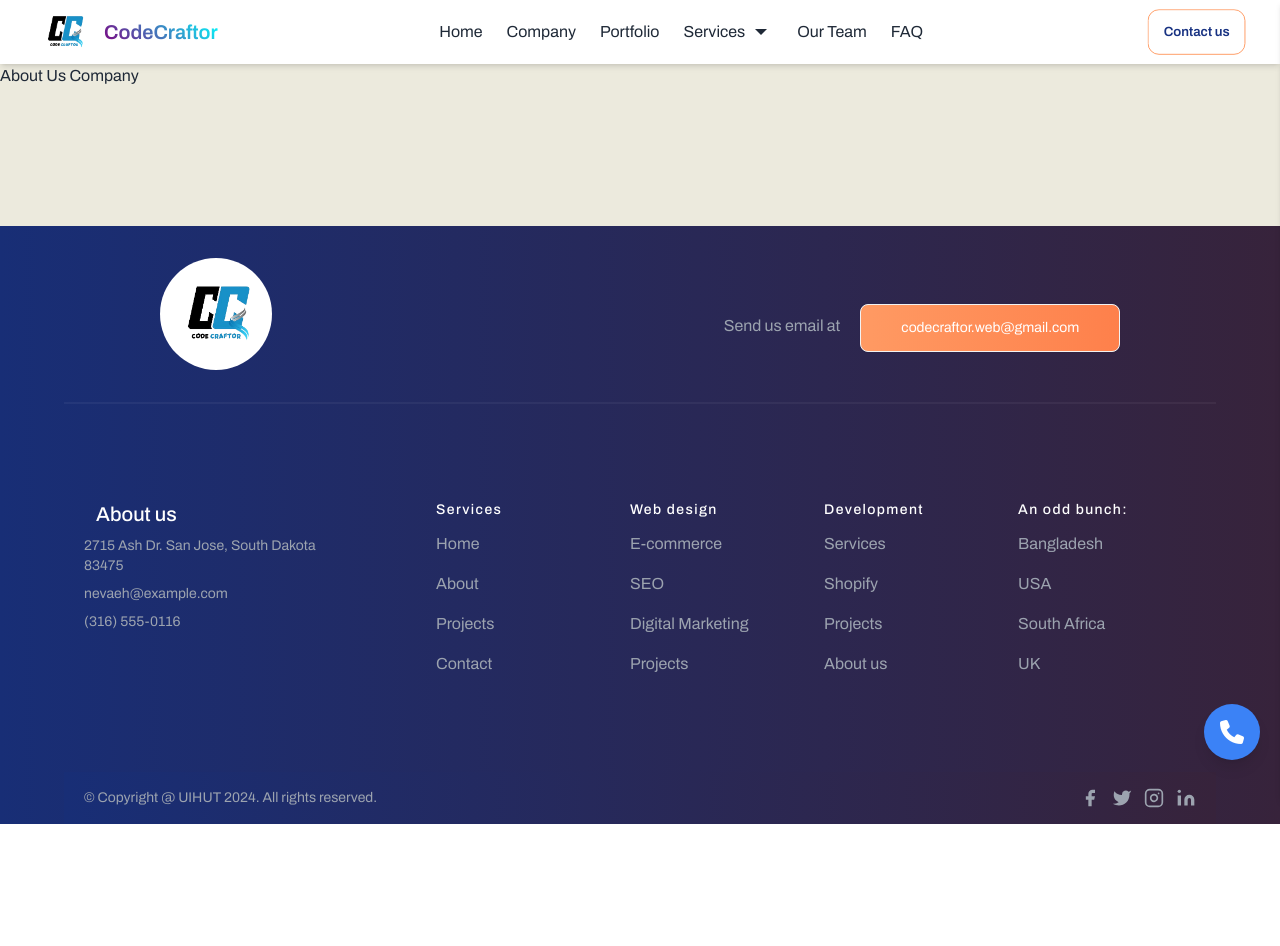
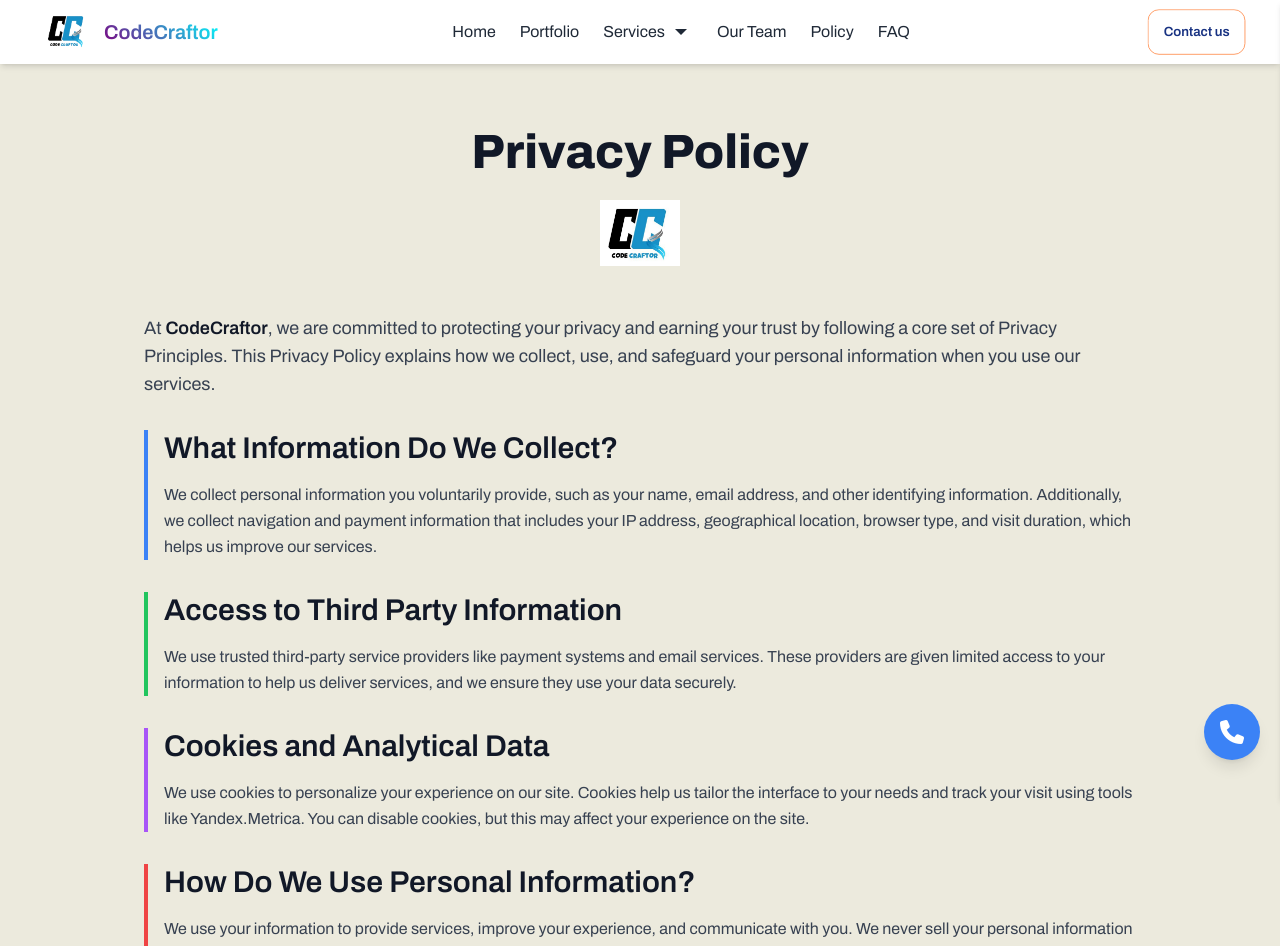
Before and after one commit to arafat20mupi/CodeCraftor, a React (Vite) app: page /company in a window 1280 px wide. Shown: the top 946 px of the page. Before the commit the page ends 824 px from the top, so only its background shows below. Built offline with nearby package versions, Linux system fonts and the light colour scheme.

Commit message:
Policy Added

```diff
--- a/src/component/Pages/Company/Company.jsx
+++ b/src/component/Pages/Company/Company.jsx
@@ -1,9 +1,124 @@
+import logo from '../../../assets/images/Logo.jpeg'
 
 const Company = () => {
     return (
-        <div className="mt-16">
-           About Us Company
-        </div>
+        <>
+            <section className="px-6 md:px-16 lg:px-36 mx-auto text-base text-gray-700 leading-relaxed space-y-8 mt-16 py-16">
+                <div className="text-center mb-12">
+                    <h1 className="text-5xl font-extrabold text-gray-900 mb-4">Privacy Policy</h1>
+                    <div className="mt-6">
+                        <img src={logo} alt="CodeCraftor Logo" className="mx-auto w-20 " />
+                    </div>
+                </div>
+                <p className="text-lg">
+                    At <span className="font-semibold text-gray-900">CodeCraftor</span>, we are committed to protecting
+                    your privacy and earning your trust by following a core set of Privacy Principles. This Privacy Policy
+                    explains how we collect, use, and safeguard your personal information when you use our services.
+                </p>
+
+                <div className="border-l-4 border-blue-500 pl-4">
+                    <h2 className="text-3xl font-semibold text-gray-900 mb-4">What Information Do We Collect?</h2>
+                    <p>
+                        We collect personal information you voluntarily provide, such as your name, email address, and other
+                        identifying information. Additionally, we collect navigation and payment information that includes
+                        your IP address, geographical location, browser type, and visit duration, which helps us improve our
+                        services.
+                    </p>
+                </div>
+
+                <div className="border-l-4 border-green-500 pl-4">
+                    <h2 className="text-3xl font-semibold text-gray-900 mb-4">Access to Third Party Information</h2>
+                    <p>
+                        We use trusted third-party service providers like payment systems and email services. These
+                        providers are given limited access to your information to help us deliver services, and we ensure
+                        they use your data securely.
+                    </p>
+                </div>
+
+                <div className="border-l-4 border-purple-500 pl-4">
+                    <h2 className="text-3xl font-semibold text-gray-900 mb-4">Cookies and Analytical Data</h2>
+                    <p>
+                        We use cookies to personalize your experience on our site. Cookies help us tailor the interface to
+                        your needs and track your visit using tools like Yandex.Metrica. You can disable cookies, but this
+                        may affect your experience on the site.
+                    </p>
+                </div>
+
+                <div className="border-l-4 border-red-500 pl-4">
+                    <h2 className="text-3xl font-semibold text-gray-900 mb-4">How Do We Use Personal Information?</h2>
+                    <p>
+                        We use your information to provide services, improve your experience, and communicate with you. We
+                        never sell your personal information to third parties, and you can opt out of promotional emails at
+                        any time.
+                    </p>
+                </div>
+
+                <div className="border-l-4 border-yellow-500 pl-4">
+                    <h2 className="text-3xl font-semibold text-gray-900 mb-4">Information Disclosure</h2>
+                    <p>
+                        We share your information only with your consent, for legal reasons, or to protect the rights of our
+                        site and users. In cases such as site transfers, mergers, or legal obligations, your information may
+                        be disclosed, but only as necessary.
+                    </p>
+                </div>
+
+                <div className="border-l-4 border-indigo-500 pl-4">
+                    <h2 className="text-3xl font-semibold text-gray-900 mb-4">Data Storage</h2>
+                    <p>
+                        We retain your data as long as it is necessary for providing services. Your personal data is
+                        securely stored with limited access, and sensitive information like login data is encrypted.
+                    </p>
+                </div>
+
+                <div className="border-l-4 border-pink-500 pl-4">
+                    <h2 className="text-3xl font-semibold text-gray-900 mb-4">Final Provisions</h2>
+                    <p>
+                        This Privacy Policy may change at any time, and updates will be posted on our site. By using our
+                        site, you agree to this policy. If you have any questions, please contact us at:
+                    </p>
+
+                    <ul className="list-disc ml-6 space-y-2">
+                        <li>Email (Support): <a
+                            href="mailto:codecraftor.web@gmail.com"
+                            target="_blank"
+                            rel="noopener noreferrer"
+                            className="text-blue-500"
+                        >
+                            codecraftor.web@gmail.com
+                        </a>
+                        </li>
+                        <li>Email (Cooperation): <a
+                            href="mailto:codecraftor.web@gmail.com"
+                            target="_blank"
+                            rel="noopener noreferrer"
+                            className="text-blue-500"
+                        >
+                            codecraftor.web@gmail.com
+                        </a>
+                        </li>
+                        <li>Email (Abuse): <a
+                            href="mailto:codecraftor.web@gmail.com"
+                            target="_blank"
+                            rel="noopener noreferrer"
+                            className="text-blue-500"
+                        >
+                            codecraftor.web@gmail.com
+                        </a>
+                        </li>
+                        <li >WhatsApp (Abuse, tech support unavailable):
+                            <a
+                                href="https://wa.me/+8801722172906"
+                                target="_blank"
+                                rel="noopener noreferrer"
+                                className='text-blue-500'
+                            >
+                                +8801722172906
+                            </a>
+                        </li>
+                    </ul>
+                </div>
+            </section>
+        </>
     );
 };
 
--- a/src/component/Pages/Header/Navbar.jsx
+++ b/src/component/Pages/Header/Navbar.jsx
@@ -61,7 +61,7 @@
                 viewBox="0 0 24 24"
               >
                 <path
-                  className={ isMenuOpen ? "hidden" : "block"}
+                  className={isMenuOpen ? "hidden" : "block"}
                   strokeLinecap="round"
                   strokeLinejoin="round"
                   strokeWidth="2"
@@ -86,12 +86,7 @@
             >
               Home
             </Link>
-            <Link
-              to={'/company'}
-              className="text-gray-800 hover:text-blue-600 transition duration-200 ease-in-out"
-            >
-              Company
-            </Link>
+
             <Link
               to="/portfolio"
               className="text-gray-800 hover:text-blue-600 transition duration-200 ease-in-out"
@@ -116,7 +111,7 @@
                     Projects
                   </Link>
                   <Link
-                  to={'/CaseStudies'}
+                    to={'/CaseStudies'}
                     className="block px-4 py-2 text-gray-800 hover:bg-gray-100"
                   >
                     Case Studies
@@ -143,6 +138,12 @@
               Our Team
             </Link>
             <Link
+              to={'/company'}
+              className="text-gray-800 hover:text-blue-600 transition duration-200 ease-in-out"
+            >
+              Policy
+            </Link>
+            <Link
               to="/faq"
               className="text-gray-800 hover:text-blue-600 transition duration-200 ease-in-out"
             >
@@ -162,9 +163,8 @@
       {/* Mobile Menu */}
       <div
         ref={menuRef}
-        className={`fixed inset-0 bg-white shadow-md transform ${
-          isMenuOpen ? "translate-x-0" : "translate-x-full"
-        } transition-transform duration-300 ease-in-out z-40`}
+        className={`fixed inset-0 bg-white shadow-md transform ${isMenuOpen ? "translate-x-0" : "translate-x-full"
+          } transition-transform duration-300 ease-in-out z-40`}
       >
         <div className="flex justify-between items-center px-4 py-3">
           <span className="text-lg font-semibold">Menu</span>
@@ -199,7 +199,7 @@
             to={''}
             className="text-gray-800 hover:bg-gray-100 block px-3 py-2 rounded-md"
           >
-            Company
+            Policy
           </Link>
           <Link
             to={''}
@@ -240,7 +240,7 @@
                   to={'/career'}
                   className="block px-4 py-2 text-gray-800 hover:bg-gray-100"
                 >
-                Career
+                  Career
                 </Link>
               </div>
             )}
```
